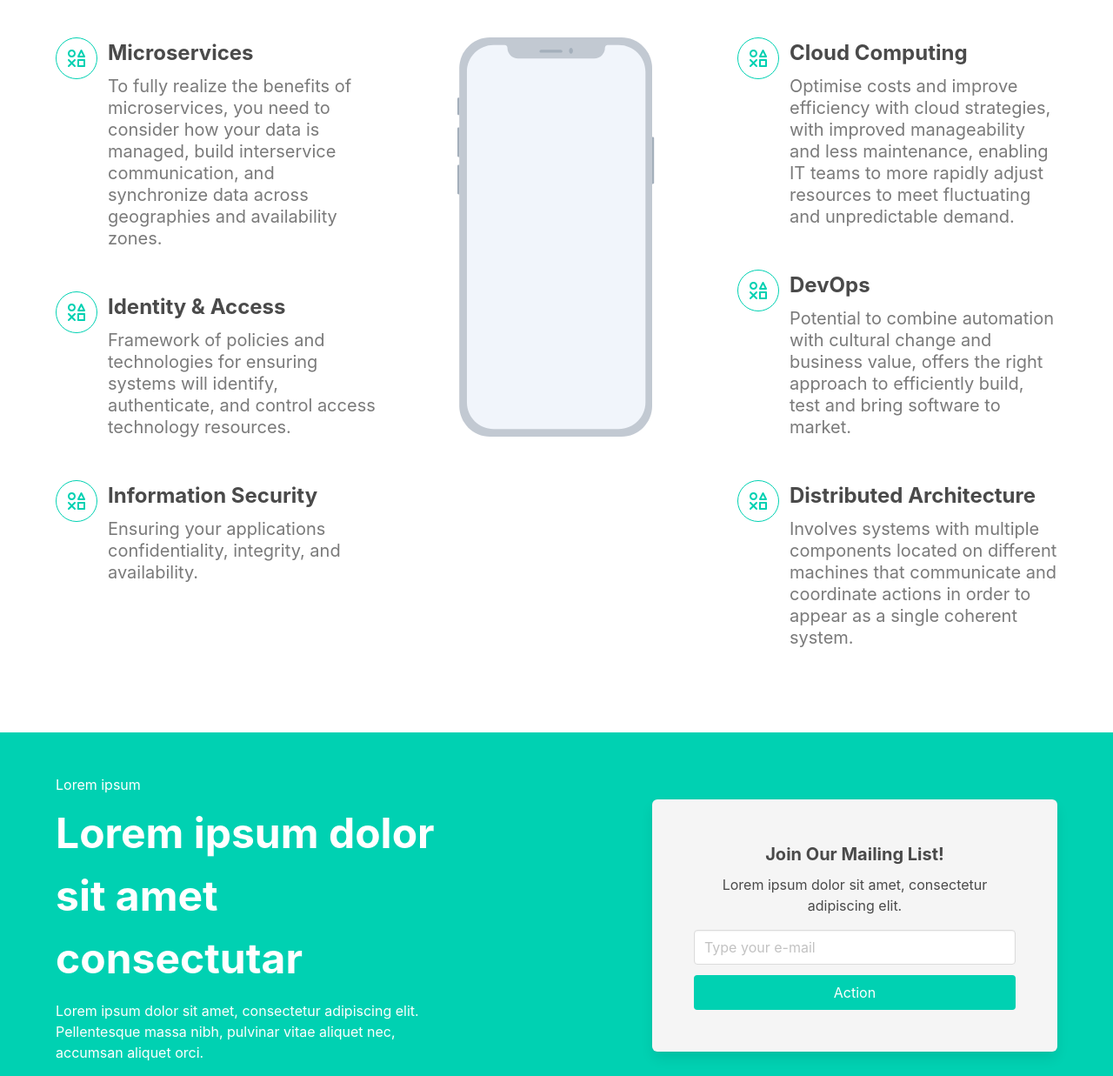
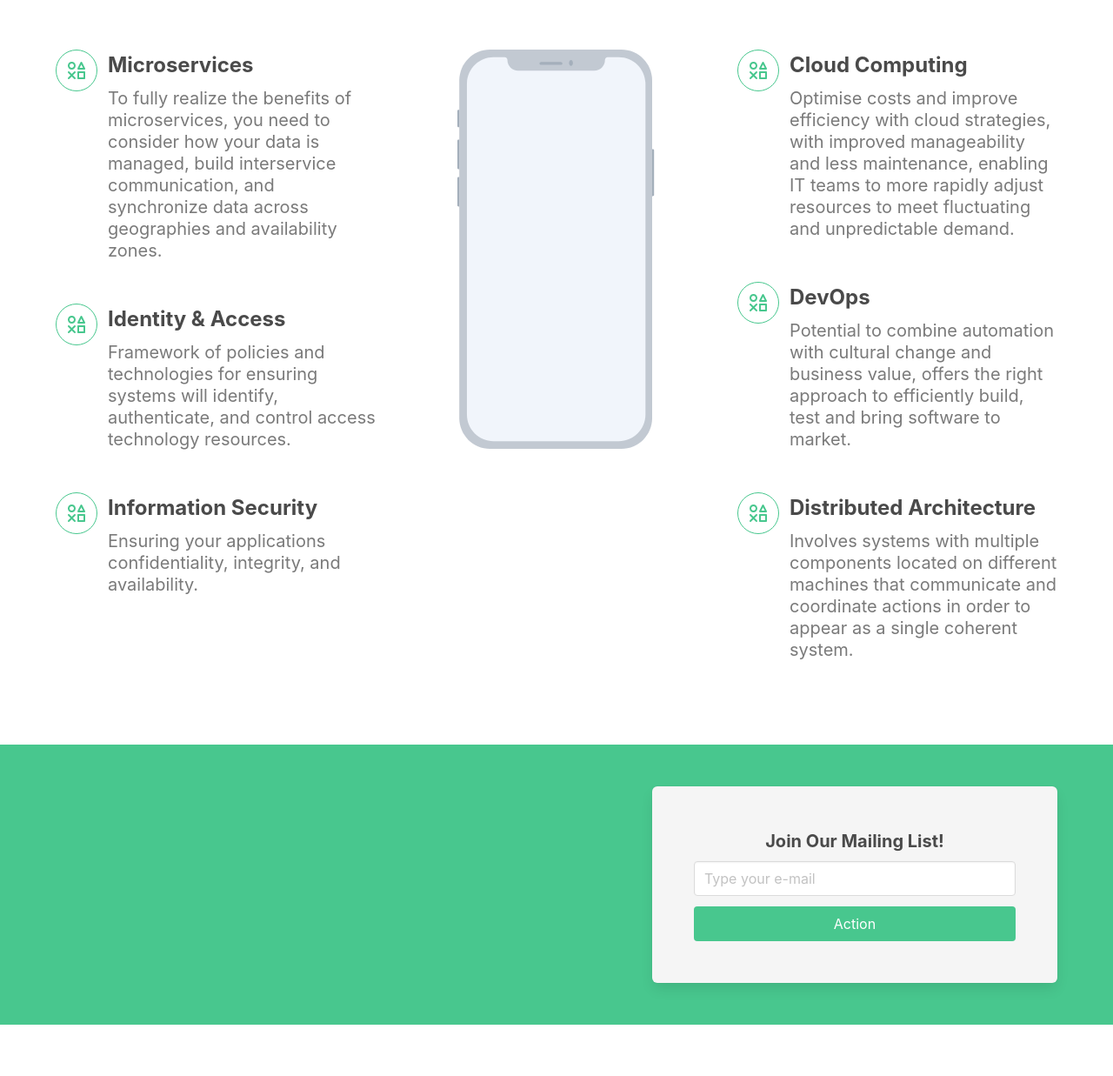
Before and after one commit to rubot99/site.nissisoft, an Eleventy site: page src/index.njk in a window 1280 px wide. Shown: the part 415-1652 px from the top of the page at 87% size. Built offline with nearby package versions, Linux system fonts and the light colour scheme; Eleventy itself is replaced by a stand-in of ours; files that its build step writes are made by us from their sources.

Commit message:
added page

```diff
--- a/src/_includes/layouts/base.njk
+++ b/src/_includes/layouts/base.njk
@@ -18,7 +18,9 @@
       <div class="container is-fluid">
         <div class="navbar-brand">
           <a class="navbar-item" href="#">
-            <img class="image" src="https://bulma.io/images/bulma-logo.png" alt="" width="96px">
+            <span class="title is-1 has-text-success">nissisoft</span>
+
+            {# <img class="image" src="https://bulma.io/images/bulma-logo.png" alt="" width="96px"> #}
           </a>
           <a class="navbar-burger" role="button" aria-label="menu" aria-expanded="false">
             <span aria-hidden="true"></span>
--- a/src/_includes/layouts/home.njk
+++ b/src/_includes/layouts/home.njk
@@ -24,8 +24,8 @@ layout: layouts/base.njk
                 <svg width="48" height="48" viewbox="0 0 48 48" fill="none" xmlns="http://www.w3.org/2000/svg">
                   <path
                     d="M25.6 22.9C25.7 23 25.8 23 26 23H33C33.6 23 34 22.6 34 22C34 21.8 34 21.7 33.9 21.6L30.4 14.6C30.1 14.1 29.5 13.9 29 14.2C28.9 14.3 28.7 14.4 28.6 14.6L25.1 21.6C24.9 22 25.1 22.6 25.6 22.9ZM29.5 17.2L31.4 21H27.6L29.5 17.2ZM18.5 14C16 14 14 16 14 18.5C14 21 16 23 18.5 23C21 23 23 21 23 18.5C23 16 21 14 18.5 14ZM18.5 21C17.1 21 16 19.9 16 18.5C16 17.1 17.1 16 18.5 16C19.9 16 21 17.1 21 18.5C21 19.9 19.9 21 18.5 21ZM22.7 25.3C22.3 24.9 21.7 24.9 21.3 25.3L18.5 28.1L15.7 25.3C15.3 24.9 14.7 24.9 14.3 25.3C13.9 25.7 13.9 26.3 14.3 26.7L17.1 29.5L14.3 32.3C13.9 32.7 13.9 33.3 14.3 33.7C14.7 34.1 15.3 34.1 15.7 33.7L18.5 30.9L21.3 33.7C21.7 34.1 22.3 34.1 22.7 33.7C23.1 33.3 23.1 32.7 22.7 32.3L19.9 29.5L22.7 26.7C23.1 26.3 23.1 25.7 22.7 25.3ZM33 25H26C25.4 25 25 25.4 25 26V33C25 33.6 25.4 34 26 34H33C33.6 34 34 33.6 34 33V26C34 25.4 33.6 25 33 25ZM32 32H27V27H32V32Z"
-                    fill="#00d1b2"></path>
-                  <circle cx="24" cy="24" r="23.5" stroke="#00d1b2"></circle>
+                    fill="#48C78E"></path>
+                  <circle cx="24" cy="24" r="23.5" stroke="#48C78E"></circle>
                 </svg></span>
               <div class="ml-3">
                 <h4 class="is-size-4 has-text-weight-bold mb-2">Microservices</h4>
@@ -38,8 +38,8 @@ layout: layouts/base.njk
                 <svg width="48" height="48" viewbox="0 0 48 48" fill="none" xmlns="http://www.w3.org/2000/svg">
                   <path
                     d="M25.6 22.9C25.7 23 25.8 23 26 23H33C33.6 23 34 22.6 34 22C34 21.8 34 21.7 33.9 21.6L30.4 14.6C30.1 14.1 29.5 13.9 29 14.2C28.9 14.3 28.7 14.4 28.6 14.6L25.1 21.6C24.9 22 25.1 22.6 25.6 22.9ZM29.5 17.2L31.4 21H27.6L29.5 17.2ZM18.5 14C16 14 14 16 14 18.5C14 21 16 23 18.5 23C21 23 23 21 23 18.5C23 16 21 14 18.5 14ZM18.5 21C17.1 21 16 19.9 16 18.5C16 17.1 17.1 16 18.5 16C19.9 16 21 17.1 21 18.5C21 19.9 19.9 21 18.5 21ZM22.7 25.3C22.3 24.9 21.7 24.9 21.3 25.3L18.5 28.1L15.7 25.3C15.3 24.9 14.7 24.9 14.3 25.3C13.9 25.7 13.9 26.3 14.3 26.7L17.1 29.5L14.3 32.3C13.9 32.7 13.9 33.3 14.3 33.7C14.7 34.1 15.3 34.1 15.7 33.7L18.5 30.9L21.3 33.7C21.7 34.1 22.3 34.1 22.7 33.7C23.1 33.3 23.1 32.7 22.7 32.3L19.9 29.5L22.7 26.7C23.1 26.3 23.1 25.7 22.7 25.3ZM33 25H26C25.4 25 25 25.4 25 26V33C25 33.6 25.4 34 26 34H33C33.6 34 34 33.6 34 33V26C34 25.4 33.6 25 33 25ZM32 32H27V27H32V32Z"
-                    fill="#00d1b2"></path>
-                  <circle cx="24" cy="24" r="23.5" stroke="#00d1b2"></circle>
+                    fill="#48C78E"></path>
+                  <circle cx="24" cy="24" r="23.5" stroke="#48C78E"></circle>
                 </svg></span>
               <div class="ml-3">
                 <h4 class="is-size-4 has-text-weight-bold mb-2">Identity &amp Access</h4>
@@ -52,8 +52,8 @@ layout: layouts/base.njk
                 <svg width="48" height="48" viewbox="0 0 48 48" fill="none" xmlns="http://www.w3.org/2000/svg">
                   <path
                     d="M25.6 22.9C25.7 23 25.8 23 26 23H33C33.6 23 34 22.6 34 22C34 21.8 34 21.7 33.9 21.6L30.4 14.6C30.1 14.1 29.5 13.9 29 14.2C28.9 14.3 28.7 14.4 28.6 14.6L25.1 21.6C24.9 22 25.1 22.6 25.6 22.9ZM29.5 17.2L31.4 21H27.6L29.5 17.2ZM18.5 14C16 14 14 16 14 18.5C14 21 16 23 18.5 23C21 23 23 21 23 18.5C23 16 21 14 18.5 14ZM18.5 21C17.1 21 16 19.9 16 18.5C16 17.1 17.1 16 18.5 16C19.9 16 21 17.1 21 18.5C21 19.9 19.9 21 18.5 21ZM22.7 25.3C22.3 24.9 21.7 24.9 21.3 25.3L18.5 28.1L15.7 25.3C15.3 24.9 14.7 24.9 14.3 25.3C13.9 25.7 13.9 26.3 14.3 26.7L17.1 29.5L14.3 32.3C13.9 32.7 13.9 33.3 14.3 33.7C14.7 34.1 15.3 34.1 15.7 33.7L18.5 30.9L21.3 33.7C21.7 34.1 22.3 34.1 22.7 33.7C23.1 33.3 23.1 32.7 22.7 32.3L19.9 29.5L22.7 26.7C23.1 26.3 23.1 25.7 22.7 25.3ZM33 25H26C25.4 25 25 25.4 25 26V33C25 33.6 25.4 34 26 34H33C33.6 34 34 33.6 34 33V26C34 25.4 33.6 25 33 25ZM32 32H27V27H32V32Z"
-                    fill="#00d1b2"></path>
-                  <circle cx="24" cy="24" r="23.5" stroke="#00d1b2"></circle>
+                    fill="#48C78E"></path>
+                  <circle cx="24" cy="24" r="23.5" stroke="#48C78E"></circle>
                 </svg></span>
               <div class="ml-3">
                 <h4 class="is-size-4 has-text-weight-bold mb-2">Information Security</h4>
@@ -70,8 +70,8 @@ layout: layouts/base.njk
                 <svg width="48" height="48" viewbox="0 0 48 48" fill="none" xmlns="http://www.w3.org/2000/svg">
                   <path
                     d="M25.6 22.9C25.7 23 25.8 23 26 23H33C33.6 23 34 22.6 34 22C34 21.8 34 21.7 33.9 21.6L30.4 14.6C30.1 14.1 29.5 13.9 29 14.2C28.9 14.3 28.7 14.4 28.6 14.6L25.1 21.6C24.9 22 25.1 22.6 25.6 22.9ZM29.5 17.2L31.4 21H27.6L29.5 17.2ZM18.5 14C16 14 14 16 14 18.5C14 21 16 23 18.5 23C21 23 23 21 23 18.5C23 16 21 14 18.5 14ZM18.5 21C17.1 21 16 19.9 16 18.5C16 17.1 17.1 16 18.5 16C19.9 16 21 17.1 21 18.5C21 19.9 19.9 21 18.5 21ZM22.7 25.3C22.3 24.9 21.7 24.9 21.3 25.3L18.5 28.1L15.7 25.3C15.3 24.9 14.7 24.9 14.3 25.3C13.9 25.7 13.9 26.3 14.3 26.7L17.1 29.5L14.3 32.3C13.9 32.7 13.9 33.3 14.3 33.7C14.7 34.1 15.3 34.1 15.7 33.7L18.5 30.9L21.3 33.7C21.7 34.1 22.3 34.1 22.7 33.7C23.1 33.3 23.1 32.7 22.7 32.3L19.9 29.5L22.7 26.7C23.1 26.3 23.1 25.7 22.7 25.3ZM33 25H26C25.4 25 25 25.4 25 26V33C25 33.6 25.4 34 26 34H33C33.6 34 34 33.6 34 33V26C34 25.4 33.6 25 33 25ZM32 32H27V27H32V32Z"
-                    fill="#00d1b2"></path>
-                  <circle cx="24" cy="24" r="23.5" stroke="#00d1b2"></circle>
+                    fill="#48C78E"></path>
+                  <circle cx="24" cy="24" r="23.5" stroke="#48C78E"></circle>
                 </svg></span>
               <div class="ml-3">
                 <h4 class="is-size-4 has-text-weight-bold mb-2">Cloud Computing</h4>
@@ -85,8 +85,8 @@ layout: layouts/base.njk
                 <svg width="48" height="48" viewbox="0 0 48 48" fill="none" xmlns="http://www.w3.org/2000/svg">
                   <path
                     d="M25.6 22.9C25.7 23 25.8 23 26 23H33C33.6 23 34 22.6 34 22C34 21.8 34 21.7 33.9 21.6L30.4 14.6C30.1 14.1 29.5 13.9 29 14.2C28.9 14.3 28.7 14.4 28.6 14.6L25.1 21.6C24.9 22 25.1 22.6 25.6 22.9ZM29.5 17.2L31.4 21H27.6L29.5 17.2ZM18.5 14C16 14 14 16 14 18.5C14 21 16 23 18.5 23C21 23 23 21 23 18.5C23 16 21 14 18.5 14ZM18.5 21C17.1 21 16 19.9 16 18.5C16 17.1 17.1 16 18.5 16C19.9 16 21 17.1 21 18.5C21 19.9 19.9 21 18.5 21ZM22.7 25.3C22.3 24.9 21.7 24.9 21.3 25.3L18.5 28.1L15.7 25.3C15.3 24.9 14.7 24.9 14.3 25.3C13.9 25.7 13.9 26.3 14.3 26.7L17.1 29.5L14.3 32.3C13.9 32.7 13.9 33.3 14.3 33.7C14.7 34.1 15.3 34.1 15.7 33.7L18.5 30.9L21.3 33.7C21.7 34.1 22.3 34.1 22.7 33.7C23.1 33.3 23.1 32.7 22.7 32.3L19.9 29.5L22.7 26.7C23.1 26.3 23.1 25.7 22.7 25.3ZM33 25H26C25.4 25 25 25.4 25 26V33C25 33.6 25.4 34 26 34H33C33.6 34 34 33.6 34 33V26C34 25.4 33.6 25 33 25ZM32 32H27V27H32V32Z"
-                    fill="#00d1b2"></path>
-                  <circle cx="24" cy="24" r="23.5" stroke="#00d1b2"></circle>
+                    fill="#48C78E"></path>
+                  <circle cx="24" cy="24" r="23.5" stroke="#48C78E"></circle>
                 </svg></span>
               <div class="ml-3">
                 <h4 class="is-size-4 has-text-weight-bold mb-2">DevOps</h4>
@@ -99,8 +99,8 @@ layout: layouts/base.njk
                 <svg width="48" height="48" viewbox="0 0 48 48" fill="none" xmlns="http://www.w3.org/2000/svg">
                   <path
                     d="M25.6 22.9C25.7 23 25.8 23 26 23H33C33.6 23 34 22.6 34 22C34 21.8 34 21.7 33.9 21.6L30.4 14.6C30.1 14.1 29.5 13.9 29 14.2C28.9 14.3 28.7 14.4 28.6 14.6L25.1 21.6C24.9 22 25.1 22.6 25.6 22.9ZM29.5 17.2L31.4 21H27.6L29.5 17.2ZM18.5 14C16 14 14 16 14 18.5C14 21 16 23 18.5 23C21 23 23 21 23 18.5C23 16 21 14 18.5 14ZM18.5 21C17.1 21 16 19.9 16 18.5C16 17.1 17.1 16 18.5 16C19.9 16 21 17.1 21 18.5C21 19.9 19.9 21 18.5 21ZM22.7 25.3C22.3 24.9 21.7 24.9 21.3 25.3L18.5 28.1L15.7 25.3C15.3 24.9 14.7 24.9 14.3 25.3C13.9 25.7 13.9 26.3 14.3 26.7L17.1 29.5L14.3 32.3C13.9 32.7 13.9 33.3 14.3 33.7C14.7 34.1 15.3 34.1 15.7 33.7L18.5 30.9L21.3 33.7C21.7 34.1 22.3 34.1 22.7 33.7C23.1 33.3 23.1 32.7 22.7 32.3L19.9 29.5L22.7 26.7C23.1 26.3 23.1 25.7 22.7 25.3ZM33 25H26C25.4 25 25 25.4 25 26V33C25 33.6 25.4 34 26 34H33C33.6 34 34 33.6 34 33V26C34 25.4 33.6 25 33 25ZM32 32H27V27H32V32Z"
-                    fill="#00d1b2"></path>
-                  <circle cx="24" cy="24" r="23.5" stroke="#00d1b2"></circle>
+                    fill="#48C78E"></path>
+                  <circle cx="24" cy="24" r="23.5" stroke="#48C78E"></circle>
                 </svg></span>
               <div class="ml-3">
                 <h4 class="is-size-4 has-text-weight-bold mb-2">Distributed Architecture</h4>
@@ -115,23 +115,23 @@ layout: layouts/base.njk
 
 
 
-<section class="section has-background-primary">
+<section class="section has-background-success">
       <div class="container">
         <div class="is-vcentered columns is-multiline">
           <div class="column is-6 is-5-desktop mb-4">
-            <span class="has-text-white">Lorem ipsum</span>
+            {# <span class="has-text-white">Lorem ipsum</span>
             <h2 class="has-text-white mt-2 mb-3 is-size-1 is-size-3-mobile has-text-weight-bold">Lorem ipsum dolor sit
               amet consectutar</h2>
             <p class="has-text-white">Lorem ipsum dolor sit amet, consectetur adipiscing elit. Pellentesque massa nibh,
-              pulvinar vitae aliquet nec, accumsan aliquet orci.</p>
+              pulvinar vitae aliquet nec, accumsan aliquet orci.</p> #}
           </div>
           <div class="column is-5 ml-auto">
             <div class="mx-auto box p-6 has-background-light has-text-centered">
               <h4 class="is-size-5 mb-2 has-text-weight-bold">Join Our Mailing List!</h4>
-              <p class="has-text-grey-dark mb-4">Lorem ipsum dolor sit amet, consectetur adipiscing elit.</p>
+              {# <p class="has-text-grey-dark mb-4">Lorem ipsum dolor sit amet, consectetur adipiscing elit.</p> #}
               <form action="#">
                 <input class="input mb-3" type="email" placeholder="Type your e-mail"><button
-                  class="button is-primary is-fullwidth">Action</button>
+                  class="button is-success is-fullwidth">Action</button>
               </form>
             </div>
           </div>
```
